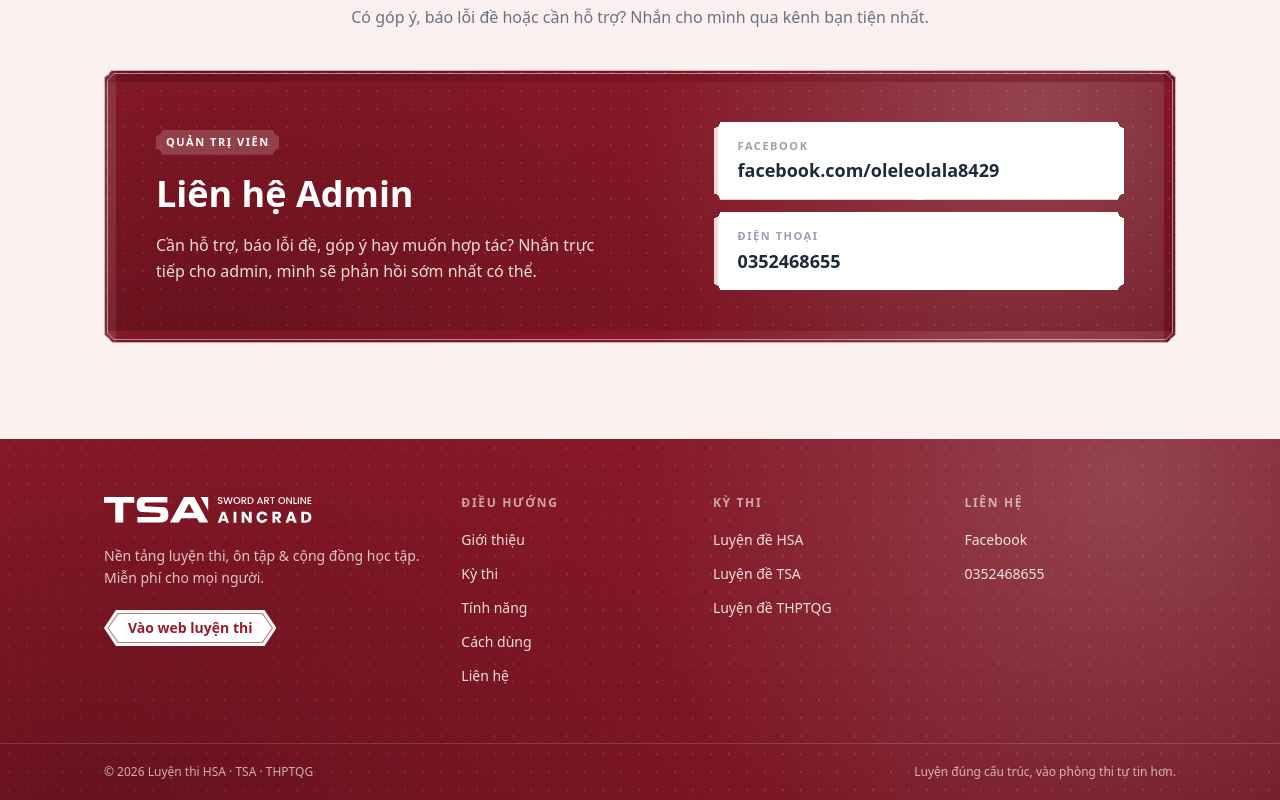
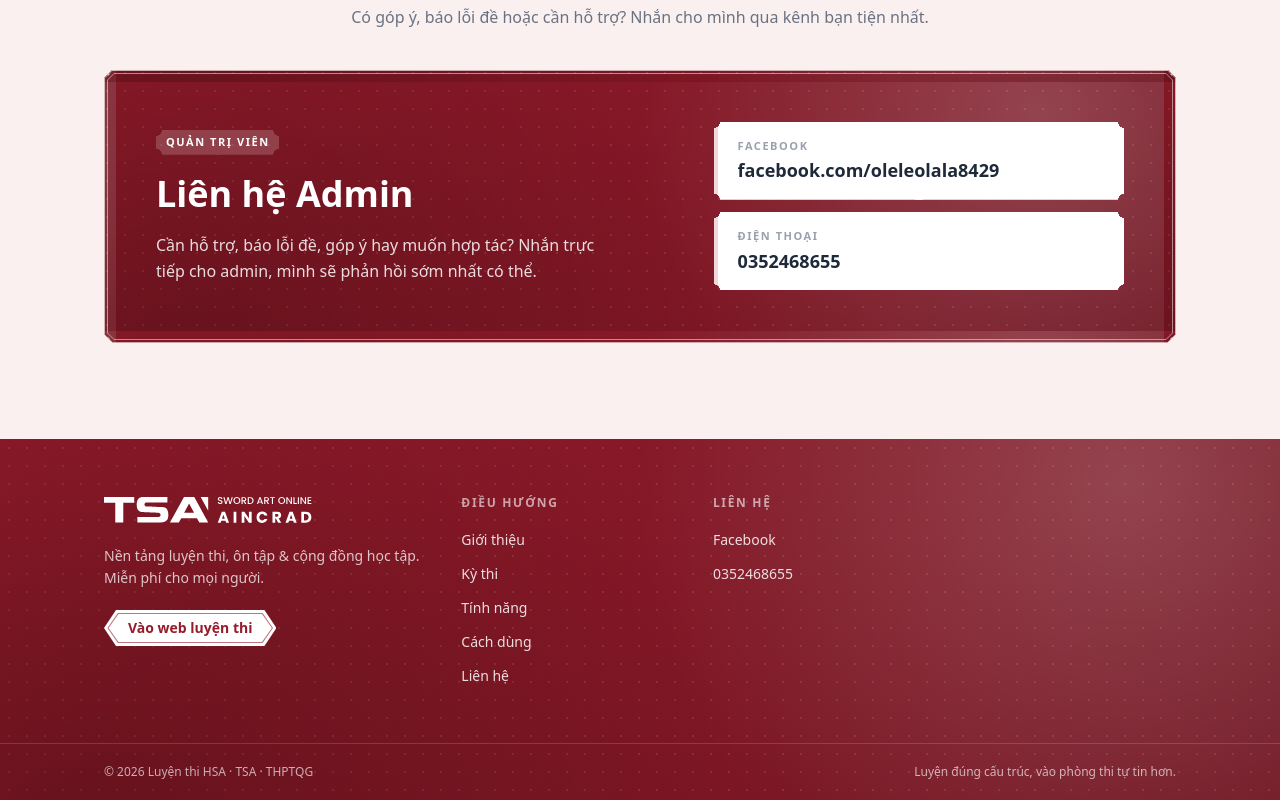
Before and after one commit to euphoria2984/tsatest, a Next.js app: page / in a window 1280 px wide. Shown: the part 2489-3289 px from the top of the page. Built offline with nearby package versions, Linux system fonts and the light colour scheme; no server answers; a web font is replaced by a local one.

Commit message:
Update Footer.tsx

```diff
--- a/components/Footer.tsx
+++ b/components/Footer.tsx
@@ -31,17 +31,6 @@ export default function Footer() {
             ))}
           </ul>
         </nav>
-
-        {/* Kỳ thi */}
-        <div>
-          <p className={COL_TITLE}>KỲ THI</p>
-          <ul className="mt-4 grid gap-2.5">
-            {EXAM_ORDER.map((k) => (
-              <li key={k}><a href={go(`${k}`)} className={LINK}>Luyện đề {EXAMS[k].tag}</a></li>
-            ))}
-          </ul>
-        </div>
-
         {/* Liên hệ */}
         <div>
           <p className={COL_TITLE}>LIÊN HỆ</p>
```
